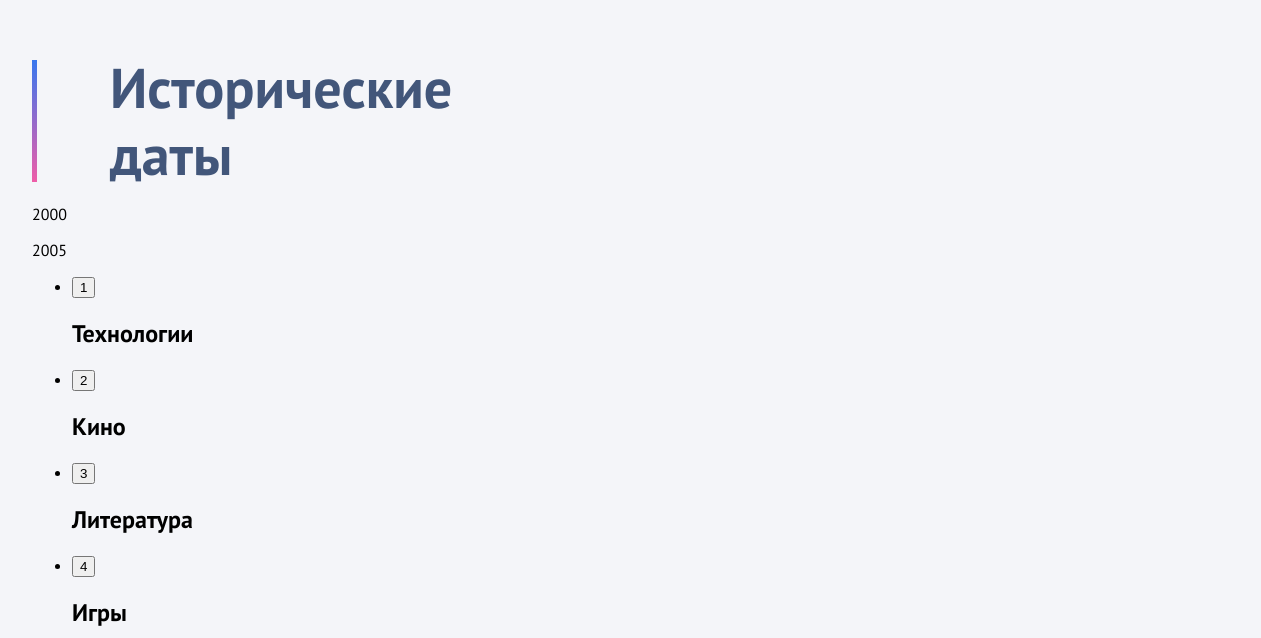
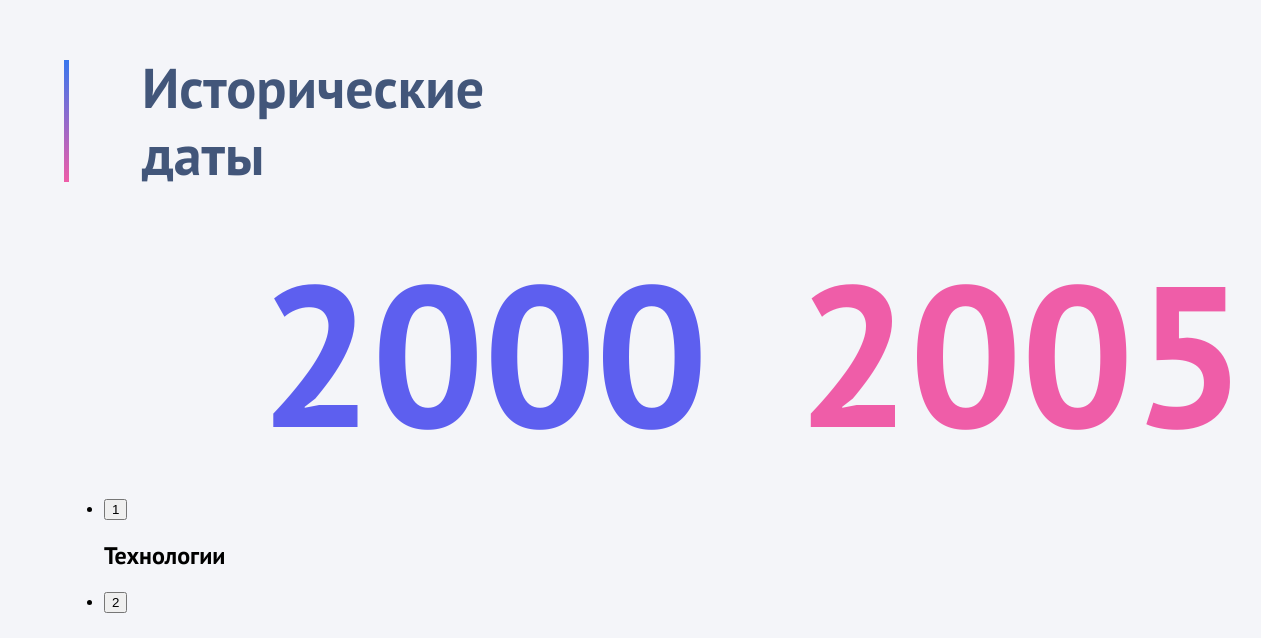
Before and after one commit to Whittun/historical-dates, a React (Create React App) app: page / in a window 1536 px wide. Shown: the part 116-754 px from the top of the page, without its empty margins (96-1357 px from the left). Built offline with nearby package versions, Linux system fonts and the light colour scheme.

Commit message:
feat: add period section styles

```diff
--- a/src/components/Period/Period.scss
+++ b/src/components/Period/Period.scss
@@ -0,0 +1,61 @@
+.period {
+  display: flex;
+  gap: 10%;
+  margin-top: 54px;
+
+  p {
+    margin: 0;
+
+    font-size: 56px;
+    font-weight: 700;
+    letter-spacing: -1.5px;
+  }
+
+  .period__from {
+    color: $period-from-color-mobile;
+  }
+
+  .period__to {
+    color: $period-to-color;
+  }
+}
+
+@media (min-width: 320px) {
+  .period {
+    p {
+      font-size: 17.5vw;
+    }
+  }
+}
+
+@media (min-width: 550px) {
+  .period {
+    justify-content: center;
+
+    p {
+      font-size: 96px;
+    }
+  }
+}
+
+@media (min-width: 700px) {
+  .period {
+    p {
+      font-size: 14vw;
+    }
+  }
+}
+
+@media (min-width: 1340px) {
+  .period {
+    margin-top: 35px;
+    gap: 90px;
+    p {
+      font-size: 200px;
+    }
+
+    .period__from {
+      color: $period-from-color-desktop;
+    }
+  }
+}
--- a/src/styles/index.scss
+++ b/src/styles/index.scss
@@ -20,7 +20,7 @@ body {
 }
 
 .container {
-  max-width: 1280px;
+  max-width: 1440px;
   padding: 0 20px;
   padding-top: 58px;
   margin: 0 auto;
@@ -50,9 +50,8 @@ body {
     position: relative;
 
     padding-left: 30px;
-  }
 
-  .main-title::before {
+    &::before {
       content: "";
 
       position: absolute;
@@ -63,6 +62,7 @@ body {
       width: 5px;
 
       background: linear-gradient(180deg, $gradient-color-1 0%, $gradient-color-2 100%);
+    }
   }
 }
 
@@ -83,6 +83,7 @@ body {
 @media (min-width: 1340px) {
   .container {
     padding: 0;
+    padding-left: 160px;
     padding-top: 170px;
   }
 }
--- a/src/styles/variables/colors.scss
+++ b/src/styles/variables/colors.scss
@@ -5,7 +5,8 @@ $gradient-color-2: #EF5DA8;
 
 $text-color: #42567A;
 
-$period-from-color: #5D5FEF;
+$period-from-color-mobile: #3877EE;
+$period-from-color-desktop: #5D5FEF;
 $period-to-color: #EF5DA8;
 
 $accent-color: #3877EE;
```
Lines whose indentation alone changed are shown as unchanged.
